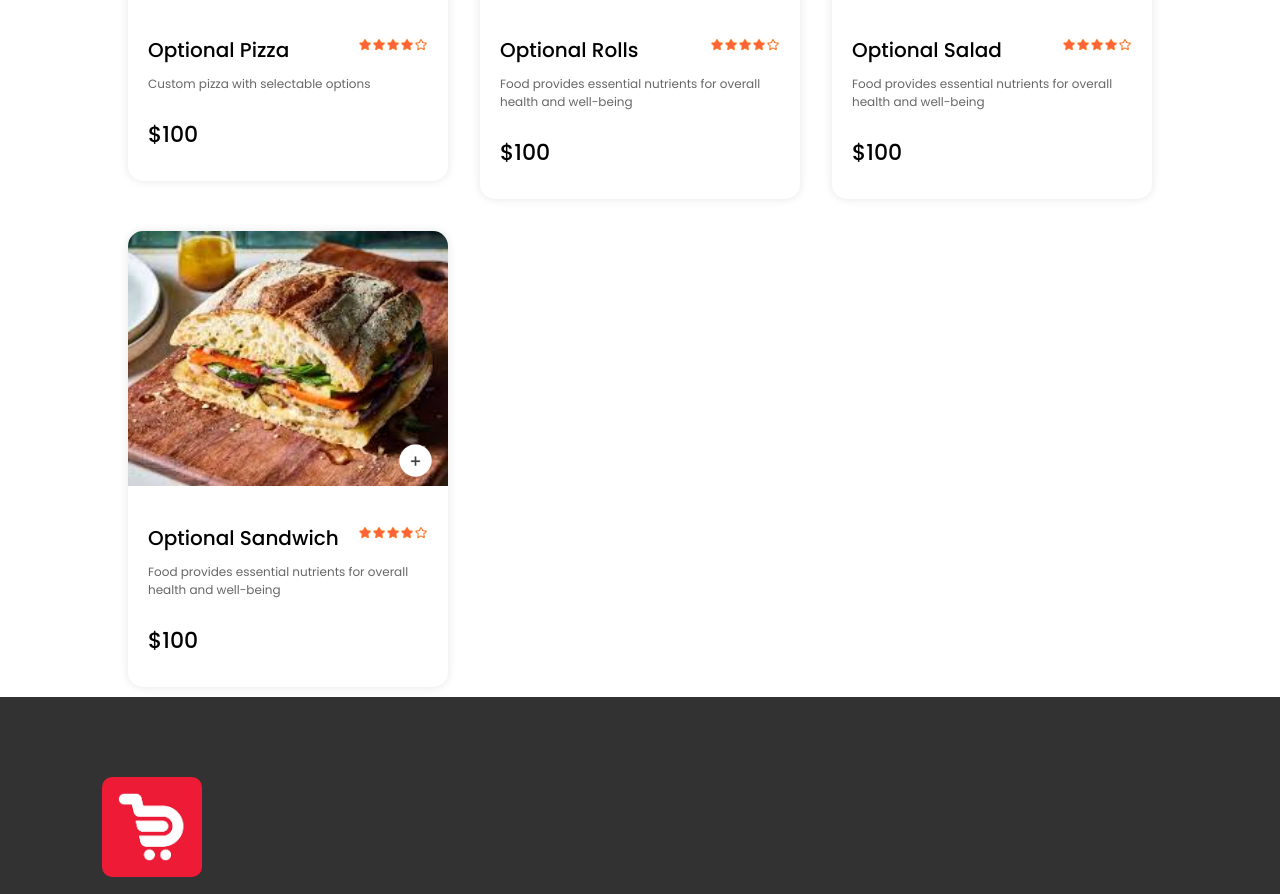
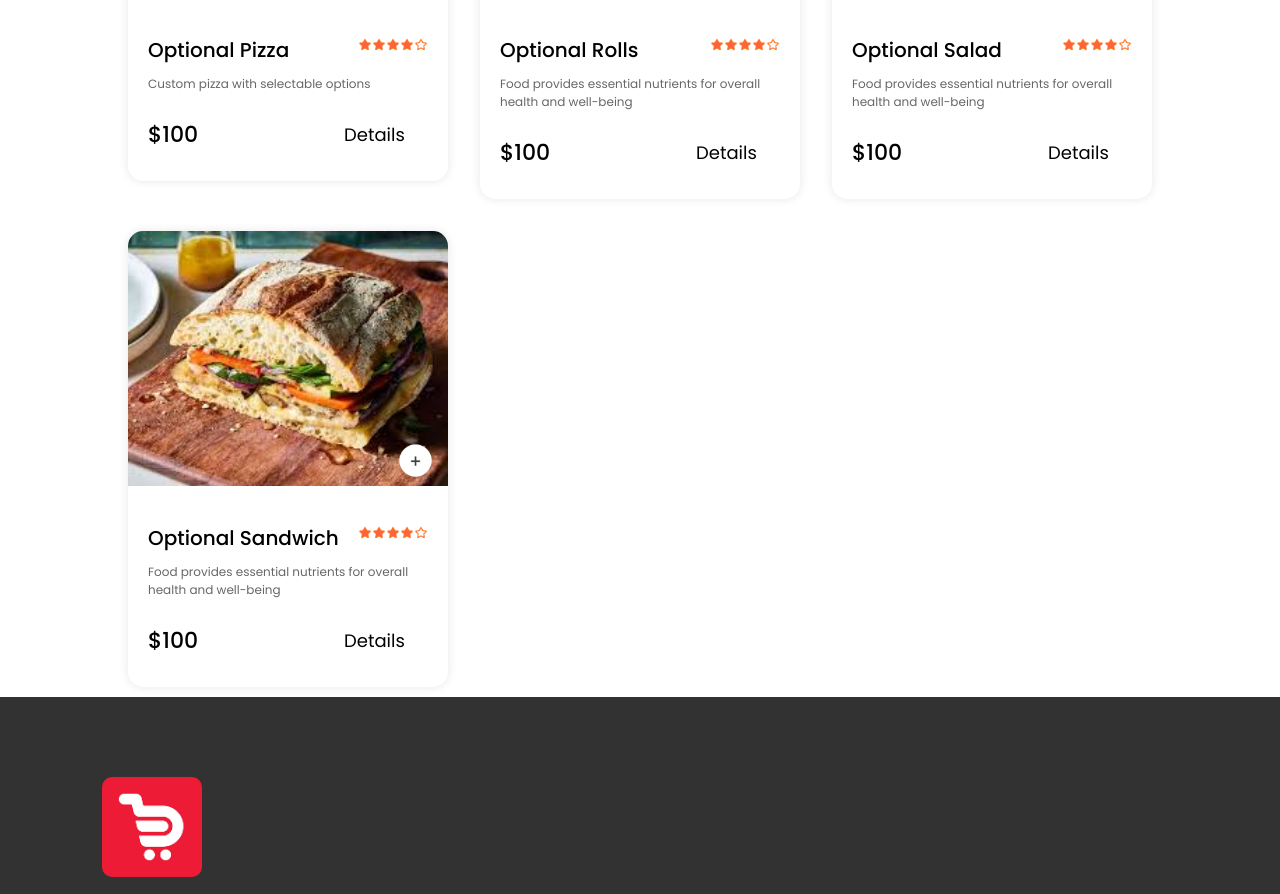
Before and after one commit to la3t0Masoud/Food-Del, a React (Vite) app in the folder frontend/: page /SearchBar in a window 1280 px wide. Shown: the part 6166-7060 px from the top of the page. Built offline with nearby package versions, Linux system fonts and the light colour scheme.

Commit message:
Search part  updated for updated price and Details

```diff
--- a/frontend/src/App.jsx
+++ b/frontend/src/App.jsx
@@ -71,7 +71,16 @@ const App = () => {
           />
           <Route path="/cart" element={<Cart savedPrices={savedPrices} />} />
           <Route path="/order" element={<PlaceOrder />} />
-          <Route path="/SearchBar" element={<SerachBar />} />
+          <Route
+            path="/SearchBar"
+            element={
+              <SerachBar
+                setShowDetails={setShowDetails}
+                setFoodDetails={setFoodDetails}
+                savedPrices={savedPrices}
+              />
+            }
+          />{" "}
         </Routes>
       </div>
       <Footer />
--- a/frontend/src/pages/SearchBar/SerachBar.jsx
+++ b/frontend/src/pages/SearchBar/SerachBar.jsx
@@ -1,10 +1,10 @@
-import React, { useContext, useState, useEffect } from "react";
+import React, { useContext, useState } from "react";
 import Navbar from "../../components/Navbar/Navbar";
 import FoodItem from "../../components/FoodItem/FoodItem";
 import { StoreContext } from "../../context/StoreContext";
 import "./SearchBar.css";
 
-const SerachBar = () => {
+const SerachBar = ({ setShowDetails, setFoodDetails, savedPrices }) => {
   const [SearchingFood, setSearchingFood] = useState("");
 
   const { food_list } = useContext(StoreContext);
@@ -40,8 +40,13 @@ const SerachBar = () => {
                 id={item._id}
                 name={item.name}
                 description={item.description}
-                price={item.price}
+                price={savedPrices[item._id] || item.price}
                 image={item.image}
+                HaveDetails={item.HaveDetails}
+                Details={item.Details}
+                options={item.options}
+                setShowDetails={setShowDetails}
+                setFoodDetails={setFoodDetails}
               />
             ))}
         </div>
```
